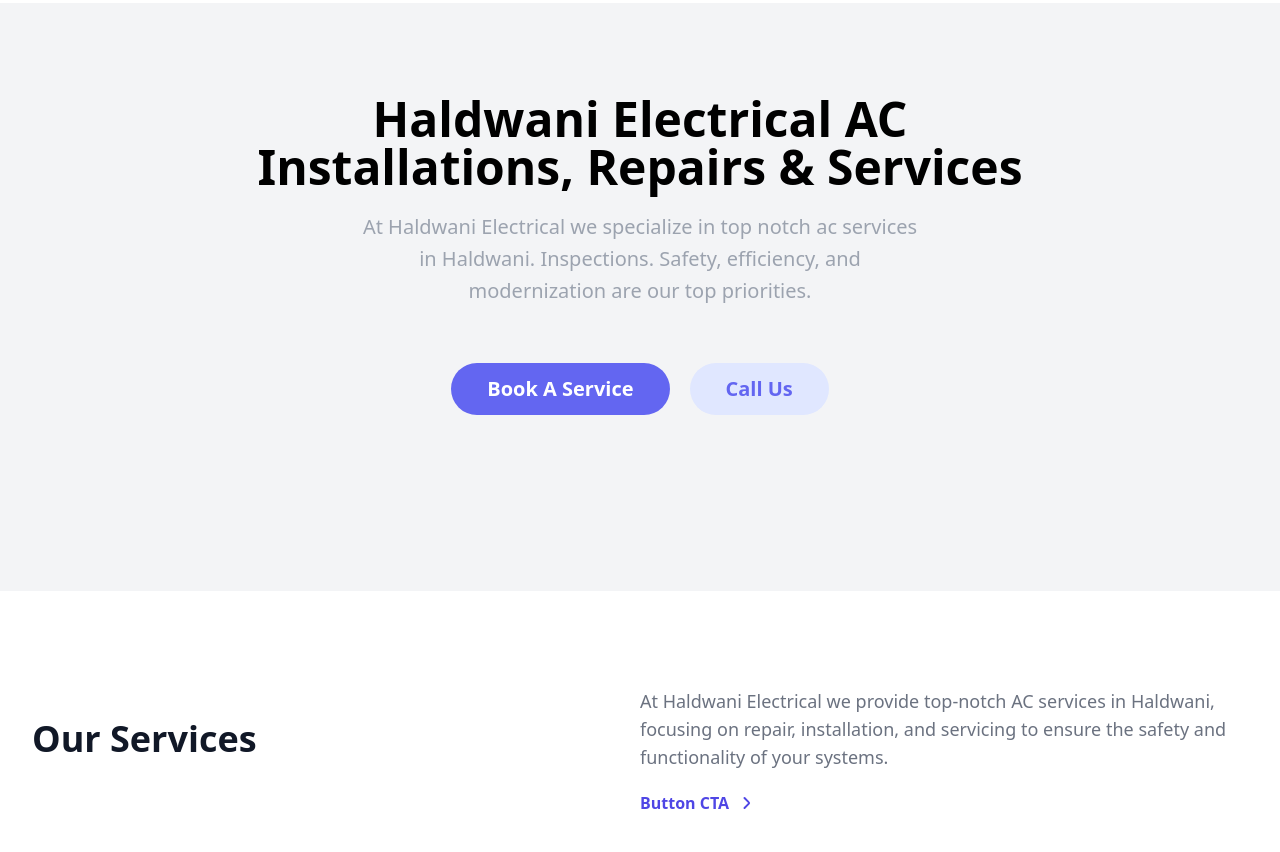
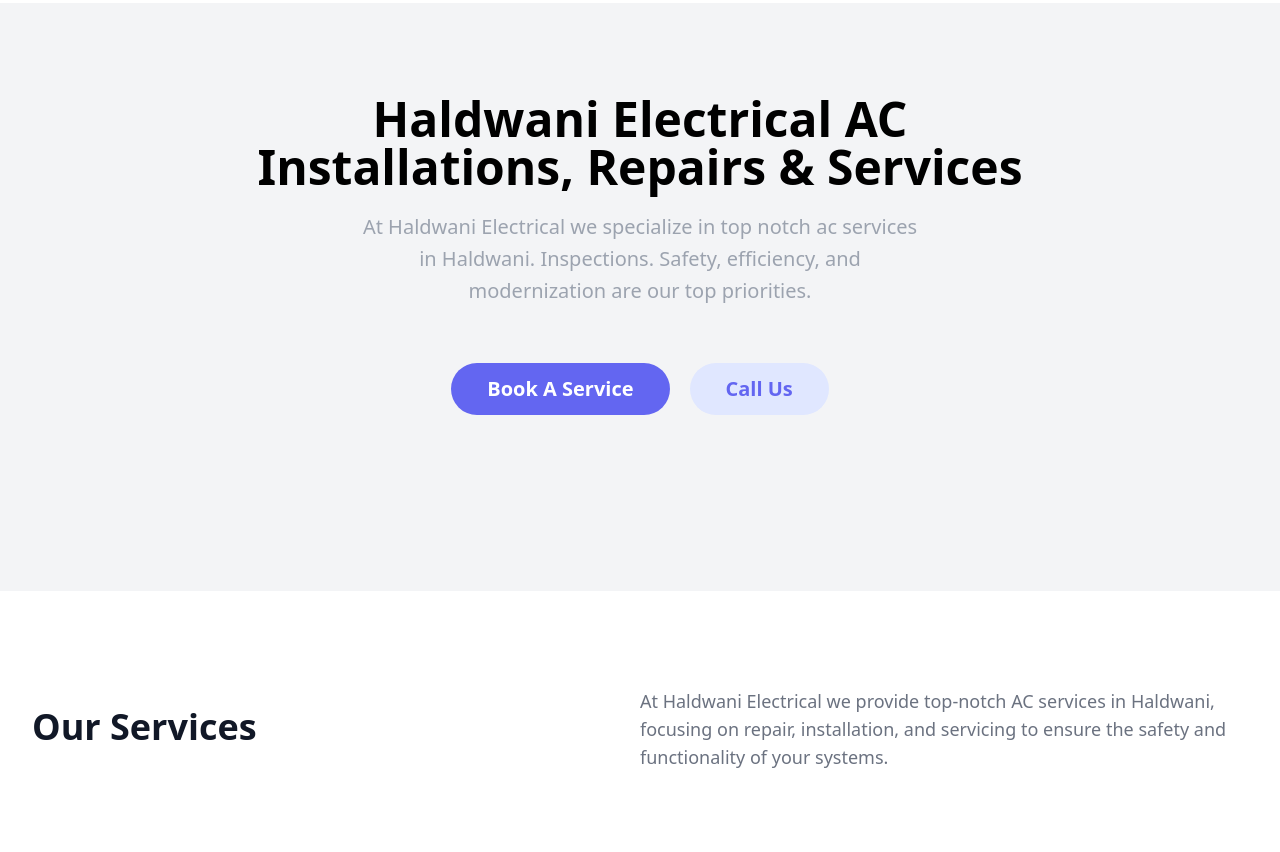
Before and after one commit to ishant00000/hld-e, a plain HTML site: page index.html in a window 1280 px wide. Shown: the part 81-933 px from the top of the page. Drawn offline with nearby package versions, Linux system fonts and the light colour scheme.

Commit message:
Update index.html

```diff
--- a/index.html
+++ b/index.html
@@ -401,16 +401,7 @@
                         <p class="text-lg font-normal text-gray-500 mb-5">At Haldwani Electrical we provide top-notch AC
                             services in Haldwani, focusing on repair, installation,
                             and servicing to ensure the safety and functionality of your systems.</p>
-                        <a href="#"
-                            class="flex flex-row items-center justify-center gap-2 text-base font-semibold text-indigo-600 lg:justify-start hover:text-indigo-700 ">Button
-                            CTA <svg width="20" height="20" viewBox="0 0 20 20" fill="none"
-                                xmlns="http://www.w3.org/2000/svg">
-                                <path
-                                    d="M7.5 15L11.0858 11.4142C11.7525 10.7475 12.0858 10.4142 12.0858 10C12.0858 9.58579 11.7525 9.25245 11.0858 8.58579L7.5 5"
-                                    stroke="#4F46E5" stroke-width="2" stroke-linecap="round" stroke-linejoin="round">
-                                </path>
-                            </svg>
-                        </a>
+
                     </div>
                 </div>
                 <div class="space-y-8   grid grid-cols-1 lg:grid-cols-3  md:gap-12 md:space-y-0">
@@ -584,6 +575,8 @@
 
                     </div>
                 </div>
+                <button type='button' class='py-4 px-7 w-full text-xl mt-10 text-base max-h-max bg-indigo-500 text-white rounded-full cursor-pointer font-semibold text-center shadow-xs transition-all duration-500 hover:bg-indigo-700'>Browse all services</button>
+
             </div>
             </div>
 
```
